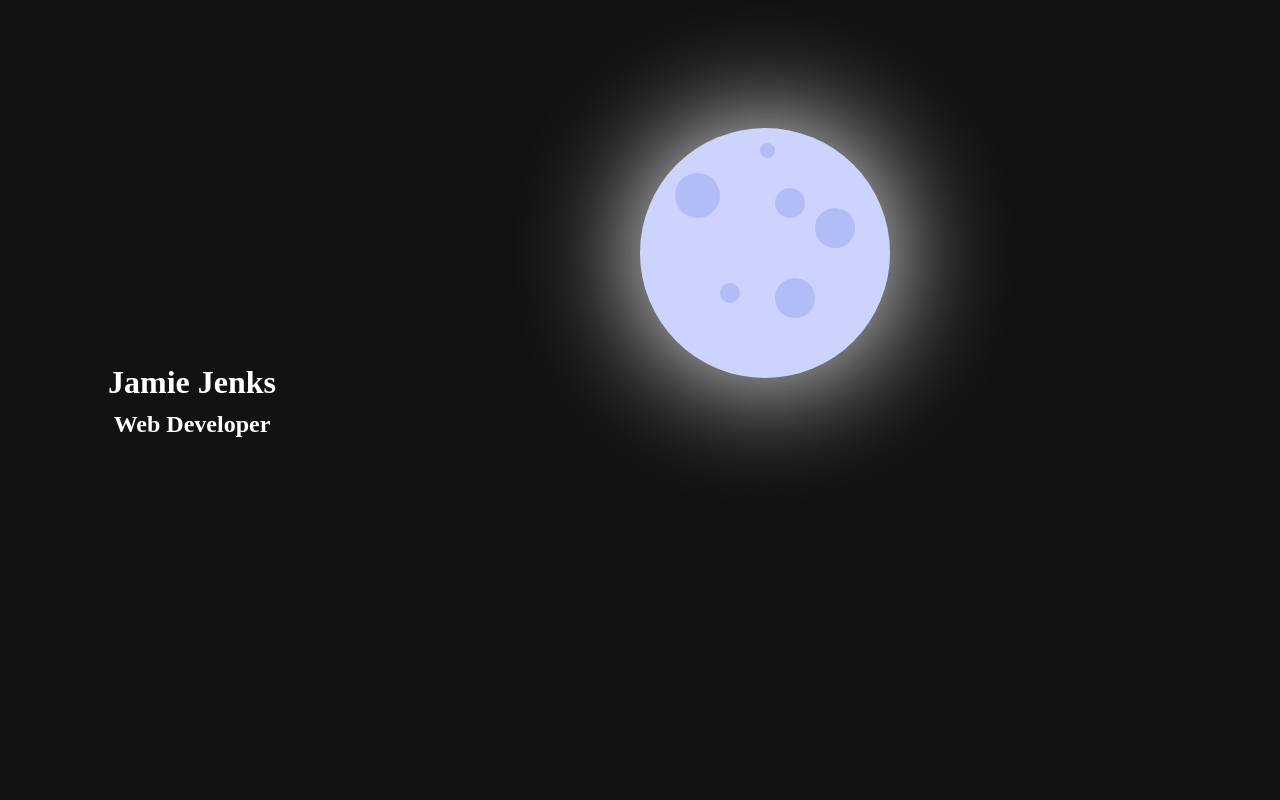
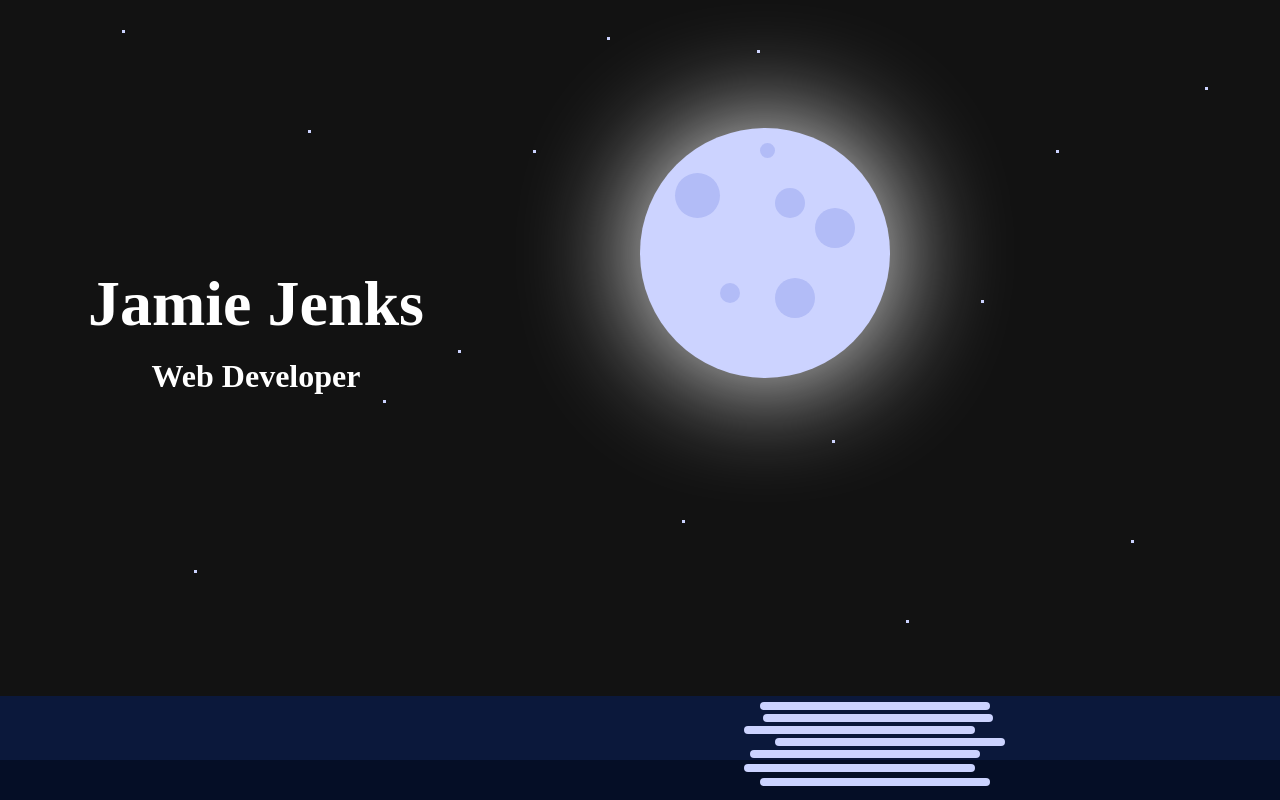
Before and after one commit to Lukerdue/web-profile, a React (Create React App) app: page / in a window 1280 px wide. Built offline with nearby package versions, Linux system fonts and the light colour scheme.

Commit message:
made an ocean, and stars, and animations and stuff it looks good I'm really happy with it

```diff
--- a/src/components/home.jsx
+++ b/src/components/home.jsx
@@ -3,6 +3,24 @@ import { HomeStyle } from '../styles/homeStyled';
 
 function Home(){
     return (<HomeStyle>
+            <div className="stars">
+                <div className="star a"></div>
+                <div className="star b"></div>
+                <div className="star c"></div>
+                <div className="star d"></div>
+                <div className="star e"></div>
+                <div className="star f"></div>
+                <div className="star g"></div>
+                <div className="star h"></div>
+                <div className="star i"></div>
+                <div className="star j"></div>
+                <div className="star k"></div>
+                <div className="star l"></div>
+                <div className="star m"></div>
+                <div className="star n"></div>
+                <div className="star o"></div>
+            </div>
+            <div className="foreground">
             <div className="titles">
                 <h1>Jamie Jenks</h1>
                 <h2>Web Developer</h2>
@@ -19,6 +37,24 @@ function Home(){
                     <div className="crater five"></div>
                 </div>
             </div>
+            <div className="sea">
+                    <div className="blue1">
+                        <div className="beams">
+                            <div className="beam b1"></div>
+                            <div className="beam b2"></div>
+                            <div className="beam b3"></div>
+                            <div className="beam b4"></div>
+                            <div className="beam b5"></div>
+                        </div>
+                    </div>
+                    <div className="blue2">
+                        <div className="beams">
+                            <div className="beam b3"></div>
+                            <div className="beam b1"></div>
+                        </div>
+                    </div>
+                </div>
+            </div>
         </HomeStyle>)
 }
 export default Home
--- a/src/index.css
+++ b/src/index.css
@@ -20,4 +20,5 @@ input, button, textarea, select{
 
 p, h1, h2, h3, h4, h5, h6, span {
   overflow-wrap: break-word;
+  font-size: 96%;
 }
--- a/src/styles/homeStyled.jsx
+++ b/src/styles/homeStyled.jsx
@@ -10,22 +10,39 @@ export const HomeStyle = styled.div `
     display: flex;
     align-items: center;
     justify-content: space-between;
+    flex-wrap: wrap;
     .titles{
-        width: 30%;
+        height: fit-content;
+        width: 40%;
         display: flex;
         flex-direction: column;
         margin: 0;
+        margin-top: 20%;
     }
     .titles > h1, .titles > h2{
         color: white;
-        max-width: 100%;
+    }
+    .titles > h1 {
+        font-size: 4em;
+    }
+    .titles > h2{
+        font-size: 2em;
+    }
+    .foreground{
+        margin-top: -100vh;
+        width: 100%;
+        display: flex;
+        justify-content: space-between;
+        height: 100vh;
+        flex-wrap: wrap;
     }
     /* moon stuff */
     .moonwrapper{
-        display: block;
+        display: flex;
         width: 50%;
+        padding-top: 10%;
         height: 100%;
-        padding-top: 10%;
+        align-items: start;
     }
     .actualmoon{
         width: 250px;
@@ -75,4 +92,170 @@ export const HomeStyle = styled.div `
         height: 40px;
         width: 40px;
     }
+
+    //star stuff
+    .stars{
+        width: 100%;
+        display: flex;
+        justify-content: space-evenly;
+        height: 100vh;
+    }
+    .star{
+        height: 3px;
+        width: 3px;
+        background-color: #ccd3ff;
+    }
+    .a{
+        margin-top: 30px;
+        margin-left: 50px;
+    }
+    .b{
+        margin-top: 570px;
+        margin-left: -3px;
+    }
+    .c{
+        margin-top: 130px;
+        margin-left: 40px;
+    }
+    .d{
+        margin-top: 400px;
+    }
+    .e{
+        margin-top: 350px;
+    }
+    .f{
+        margin-top: 150px;
+    }
+    .g{
+        margin-top: 37px;
+    }
+    .h{
+        margin-top: 520px;
+    }
+    .i{
+        margin-top: 50px;
+    }
+    .j{
+        margin-top: 440px;
+    }
+    .k{
+        margin-top: 620px;
+    }
+    .l{
+        margin-top: 300px;
+    }
+    .m{
+        margin-top: 150px;
+    }
+    .n{
+        margin-top: 540px;
+    }
+    .o{
+        margin-top: 87px;
+    }
+
+    //sea stuff
+
+    //ripple animation keyframes
+    @keyframes ripple1 {
+        0%{
+            margin-left: 10px;
+            margin-top: 10px;
+        }
+        100%{
+            margin-left: 30px;
+            margin-top: 6px;
+        }
+    }
+    @keyframes ripple2 {
+        0%{
+            margin-left: 20px;
+        }
+        100%{
+            margin-left: 40px;
+        }
+    }
+    @keyframes ripple3 {
+        0%{
+            margin-left: 5px
+        }
+        100%{
+            margin-left: 45px;
+        }
+    }
+    @keyframes ripple4 {
+        0%{
+            margin-left: 30px;
+        }
+        100%{
+            margin-left: 45px;
+        }
+    }
+    @keyframes ripple5{
+        0%{
+            margin-left: 0;
+        }
+        100%{
+            margin-left: 20px;
+        }
+    }
+
+    //Sea-ss (get it css, sea-ss)
+    .sea{
+        margin-top: -13vh;
+        width: 100vw;
+        height: 13vh;;
+        align-items: center;
+        justify-content: center;
+    }
+    .blue1{
+        margin: 0;
+        width: 100%;
+        display: flex;
+        flex-direction: column;
+        align-items: center;
+        height: 8vh;
+        background-color:#0b183b;
+    }
+    .blue2{
+        margin: 0;
+        width: 100%;
+        height: 5vh;
+        background-color: #050e26;
+        display: flex;
+        justify-content: center;
+    }
+    .beams{
+        display: flex;
+        flex-direction: column;
+        width: 50%;
+        padding-left: 32%;
+    }
+    .beam{
+        height: 1vh;
+        width: 100%;
+        margin-top: .5vh;
+        border-radius: 15px;
+        background-color: #ccd3ff;
+    }
+    .b1{
+        margin-left: 10px;
+        animation: ripple1 2s ease-in-out infinite alternate-reverse;
+    }
+    .b2{
+        margin-left: 20px;
+        animation: ripple2 5s ease-in-out infinite alternate-reverse;
+    }
+    .b3{
+        margin-left: 5px;
+        animation: ripple3 3s ease-in-out infinite alternate-reverse;
+    }
+    .b4{
+        margin-left: 30px;
+        animation: ripple4 2s ease-in-out infinite alternate-reverse;
+    }
+    .b5{
+        margin-left: 0;
+        animation: ripple5 4s ease-in-out infinite alternate-reverse;
+    }
 `
```
